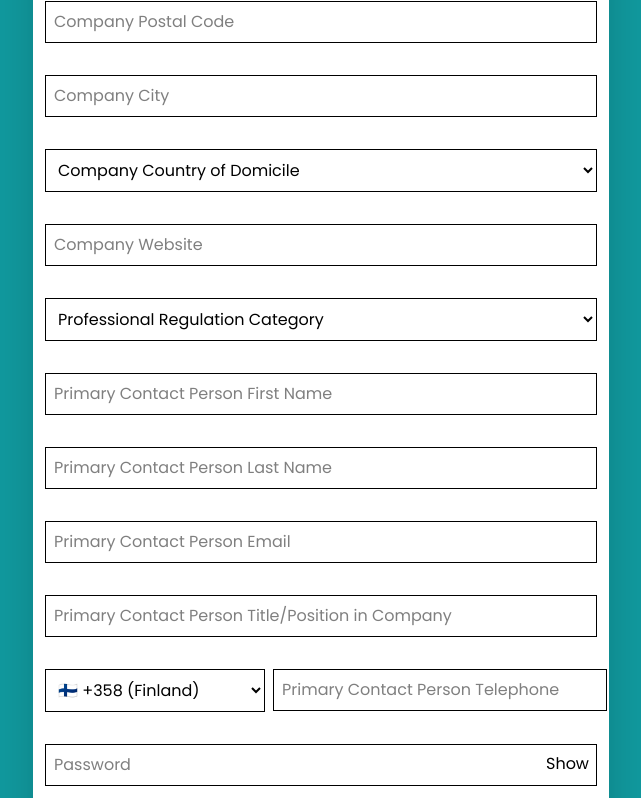
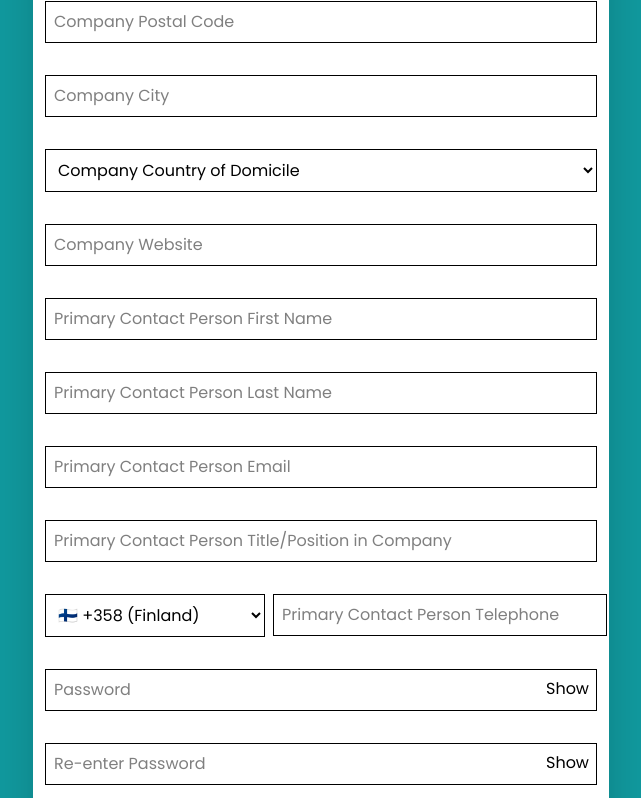
Before and after one commit to 9NickNack9/lexifyjs-project, a Next.js app: page /register in a window 1280 px wide. Shown: the part 622-1420 px from the top of the page, without its empty margins (319-960 px from the left). Built offline with nearby package versions, Linux system fonts and the light colour scheme.

Commit message:
Register page field visibility fixes

```diff
--- a/src/app/register/page.js
+++ b/src/app/register/page.js
@@ -250,6 +250,8 @@ export default function Register() {
               <br />
             </>
           )}
+          {role === "provider" && (
+            <>
               <select
                 name="providerType"
                 className="p-2 border"
@@ -258,8 +260,8 @@ export default function Register() {
               >
                 <option value="">Professional Regulation Category </option>
                 <option value="Attorneys-at-law">
-              Bar-admitted law firm - attorneys regulated by bar association or
-              law society
+                  Bar-admitted law firm - attorneys regulated by bar association
+                  or law society
                 </option>
                 <option value="Law Firm">
                   Licensed legal service provider - licensed by
@@ -267,6 +269,8 @@ export default function Register() {
                 </option>
               </select>
               <br />
+            </>
+          )}
           {role === "provider" && (
             <>
               <input
```
Lines whose indentation alone changed are shown as unchanged.
